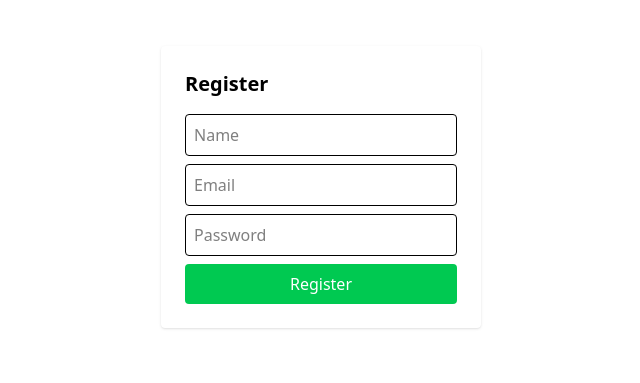
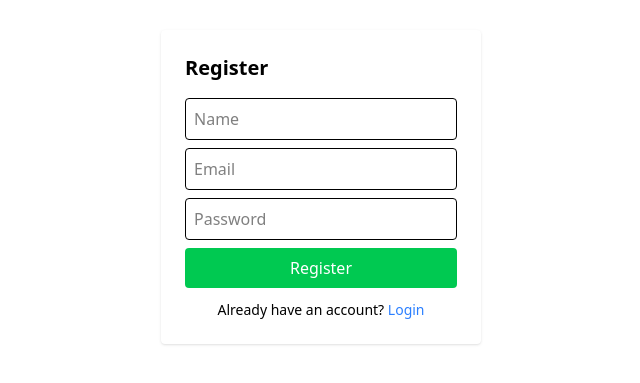
Before and after one commit to Chala751/MERN-Chat-Bot, a React (Vite) app in the folder client/: page /register in a window 1280 px wide. Shown: the part 213-596 px from the top of the page, without its empty margins (319-959 px from the left). Built offline with nearby package versions, Linux system fonts and the light colour scheme.

Commit message:
regiter page updated with notification toast

```diff
--- a/client/src/pages/Register.jsx
+++ b/client/src/pages/Register.jsx
@@ -1,22 +1,35 @@
 import { useState } from "react";
+import { useNavigate, Link } from "react-router-dom";
 import api from "../api/axios";
 import { useAuth } from "../context/AuthContext";
+import toast from "react-hot-toast";
 
 const Register = () => {
   const { login } = useAuth();
+  const navigate = useNavigate();
   const [name, setName] = useState("");
   const [email, setEmail] = useState("");
   const [password, setPassword] = useState("");
 
   const handleSubmit = async (e) => {
     e.preventDefault();
-    const res = await api.post("/auth/register", { name, email, password });
-    login(res.data);
+    try {
+      const res = await api.post("/auth/register", { name, email, password });
+      login(res.data);
+      toast.success("Account created successfully 🎉");
+      navigate("/"); // redirect after successful register
+    } catch (err) {
+      console.error(err);
+      toast.error(err.response?.data?.message || "Registration failed ❌");
+    }
   };
 
   return (
     <div className="flex items-center justify-center h-screen">
-      <form onSubmit={handleSubmit} className="p-6 bg-white rounded shadow w-80">
+      <form
+        onSubmit={handleSubmit}
+        className="p-6 bg-white rounded shadow w-80"
+      >
         <h2 className="text-xl font-bold mb-4">Register</h2>
         <input
           className="w-full mb-2 p-2 border rounded"
@@ -38,7 +51,15 @@ const Register = () => {
           value={password}
           onChange={(e) => setPassword(e.target.value)}
         />
-        <button className="w-full p-2 bg-green-500 text-white rounded">Register</button>
+        <button className="w-full p-2 bg-green-500 text-white rounded cursor-pointer">
+          Register
+        </button>
+        <p className="text-sm text-center mt-3">
+          Already have an account?{" "}
+          <Link to="/" className="text-blue-500 hover:underline">
+            Login
+          </Link>
+        </p>
       </form>
     </div>
   );
```
